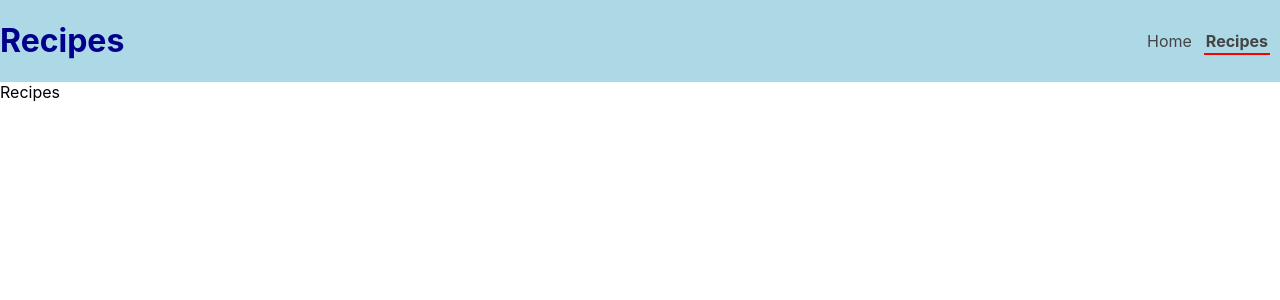
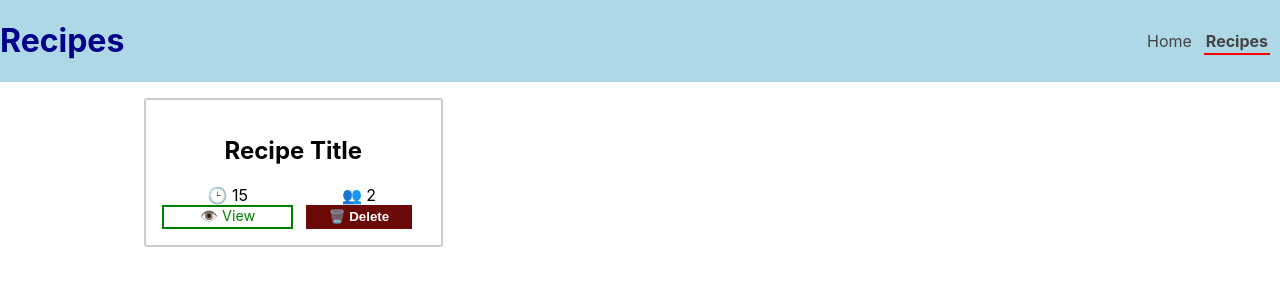
Before and after one commit to elPoeta/react-hooks-redux-example, a React (Create React App) app: page /recipes in a window 1280 px wide. Shown: the top 300 px of the page. Built offline with nearby package versions, Linux system fonts and the light colour scheme.

Commit message:
recipe reducer

```diff
--- a/package.json
+++ b/package.json
@@ -11,7 +11,8 @@
     "react-redux": "^7.1.3",
     "react-router-dom": "^5.1.2",
     "react-scripts": "3.3.0",
-    "redux": "^4.0.5"
+    "redux": "^4.0.5",
+    "uuid": "^3.4.0"
   },
   "scripts": {
     "start": "react-scripts start",
--- a/src/actions/types.js
+++ b/src/actions/types.js
@@ -1 +1,4 @@
 export const LOGIN_AUTHOR = 'LOGIN_AUTHOR';
+export const ADD_RECIPE = 'ADD_RECIPE';
+export const GET_RECIPES = 'GET_RECIPES';
+export const REMOVE_RECIPE = 'REMOVE_RECIPE';
--- a/src/components/Home.js
+++ b/src/components/Home.js
@@ -3,10 +3,7 @@ import {useSelector} from 'react-redux';
 import Login from './author/Login';
 import Dashboard from '../Dashboard';
 const Home = () => {
-   const {author, isAuthenticated } = useSelector(state =>(
-     state.isAuthenticated,
-     state.author
-   ))
+   const {author, isAuthenticated } = useSelector(state =>(state.author))
     return (
         <div>
            {isAuthenticated ? <Dashboard author={author}/> : <Login />}
--- a/src/components/RoutesApp.js
+++ b/src/components/RoutesApp.js
@@ -5,6 +5,7 @@ import NotFound from './NotFound';
 import Recipes from './recipes/Recipes';
 import RecipeForm from './recipes/RecipeForm';
 import Login from './author/Login';
+import RecipeDetail from './recipes/RecipeDetail';
 
 const RoutesApp = () => {
     return (
@@ -13,6 +14,7 @@ const RoutesApp = () => {
               <Route path="/recipes" component={Recipes} />
               <Route path="/createrecipe" component={RecipeForm} />
               <Route path="/login" render={props => <Login {...props}/>} />
+              <Route path="/recipe/:id" component={RecipeDetail} />
               <Route component={NotFound}/>
           </Switch>
     )
--- /dev/null
+++ b/src/components/recipes/RecipeDetail.js
@@ -0,0 +1,37 @@
+import React from 'react'
+import {useSelector} from 'react-redux';
+const RecipeDetail = (props) => {
+  const {recipes} = useSelector(state => (state.recipe))
+  const id = props.match.params.id;
+ const {title, ingredients, cookTime, servings, author} = recipes.find(recipe => recipe.id.toString() === id.toString());
+  return (
+    <div className="card">
+    <div className="card-title">
+      <h2>{title}</h2>
+    </div>
+    <div className="card-ingredient">
+      {ingredients.map((ingredient,index) =>(
+  <p key={index}>{ingredient}</p>
+))}
+    </div>
+    <div className="card-misc">
+      <div className="misc">
+        <div className="value"><span role="img" aria-label="clock">🕒</span></div>
+        <div className="type">{cookTime}</div>
+      </div>
+      <div className="misc">
+        <div className="value"><span>By</span></div>
+        <div className="type">{author}</div>
+      </div>
+      <div className="misc">
+        <div className="value"><span role="img" aria-label="people">👥</span></div>
+        <div className="type">{servings}</div>
+      </div>
+    </div>
+  </div>
+
+
+  )
+}
+
+export default RecipeDetail;
--- a/src/components/recipes/RecipeForm.js
+++ b/src/components/recipes/RecipeForm.js
@@ -1,11 +1,50 @@
-import React from 'react'
+import React, {useState} from 'react'
+import {useSelector, useDispatch} from 'react-redux';
+import {ADD_RECIPE} from '../../actions/types';
+import './recipeForm.css';
 
 const RecipeForm = () => {
-    return (
-        <div>
-            Recipe Form...
-        </div>
-    )
+  const {author} = useSelector((state) => (state.author))
+  const dispatch  = useDispatch();
+  const [title, setTitle] = useState('');
+  const [cookTime, setCookTime] = useState('');
+  const [ingredients, setIngredients] = useState('');
+  const [servings, setServings] = useState('');
+
+  const handleSubmit = e =>{
+     e.preventDefault();
+     const recipe = {
+      title,
+      ingredients: ingredients.trim().split('\n'),
+      cookTime,
+      servings,
+      author
+     }
+     dispatch(
+       {
+         type:ADD_RECIPE,
+         payload: {
+           recipe
+         }
+        })
+        setTitle('');
+        setIngredients('');
+        setServings('');
+        setCookTime('');
+  }
+
+  return (
+    <div className="RecipeForm">
+      <h2>Create Recipe</h2>
+      <form onSubmit={handleSubmit}>
+        <input className="RecipeForm-full" type="text" name="title" placeholder="Title"  value={title} onChange={e => setTitle(e.target.value)} required />
+        <textarea className="RecipeForm-full" rows="10" placeholder="Ingredients" value={ingredients} onChange={e=> setIngredients(e.target.value)} required/>
+        <input type="number" name="cookTime" placeholder="Cook Time" value={cookTime}  onChange={e => setCookTime(e.target.value)} required />
+        <input type="number" name="servings" placeholder="Servings" value={servings} onChange={e=> setServings(e.target.value)} required />
+        <input className="RecipeForm-full RecipeForm-btnSubmit" type="submit" value="add recipe" />
+      </form>
+    </div>
+  )
 }
 
-export default RecipeForm
+export default RecipeForm;
--- /dev/null
+++ b/src/components/recipes/RecipeItem.js
@@ -0,0 +1,26 @@
+import React from 'react';
+import {Link} from 'react-router-dom';
+import {REMOVE_RECIPE} from '../../actions/types';
+import {useDispatch} from 'react-redux';
+
+const RecipeItem = ({recipe}) => {
+    const dispatch = useDispatch();
+    const {id, title, cookTime, servings} = recipe;
+    const remove = () =>{
+       dispatch({
+           type: REMOVE_RECIPE,
+           payload:{id}
+       });
+    }
+    return (
+        <div className="Recipe-card">
+           <h2 className="RecipeForm-full">{title}</h2>
+            <span><span role="img" aria-label="clock">🕒</span> {cookTime}</span>
+            <span><span role="img" aria-label="people">👥</span> {servings}</span>
+            <Link to={`/recipe/${id}`}><span role="img" aria-label="eye">👁️</span> View</Link>
+            <button onClick={remove}><span role="img" aria-label="trash">🗑️</span> Delete</button>
+        </div>
+    )
+}
+
+export default RecipeItem;
--- a/src/components/recipes/Recipes.js
+++ b/src/components/recipes/Recipes.js
@@ -1,9 +1,18 @@
-import React from 'react'
-
+import React from 'react';
+import {useSelector} from 'react-redux';
+import RecipeItem from './RecipeItem';
+import './recipe.css'
 const Recipes = () => {
+    const {recipes} = useSelector(state =>(state.recipe))
     return (
-        <div>
-            Recipes
+        <div className="Recipe">
+                 {recipes.length ?
+                     recipes.map( recipe => (
+                         <RecipeItem
+                           key={recipe.id}
+                           recipe={recipe}/>
+                     ))
+                  : <h3>Sorry not recipes yet :( ...</h3>}
         </div>
     )
 }
--- /dev/null
+++ b/src/components/recipes/recipe.css
@@ -0,0 +1,119 @@
+.Recipe {
+    display: grid;
+    grid-template-columns: repeat(3, 1fr);
+    grid-gap: 1em;
+    justify-content: center;
+    align-items: center;
+    width: 80%;
+    margin: 0 auto;
+    text-align: center;
+}
+
+.Recipe-card {
+    display: grid;
+    grid-template-columns: 1fr 1fr;
+    border: 2px solid #ccc;
+    margin: 1em;
+    border-radius: .2em;
+    padding: 1em;
+}
+.Recipe-card a:nth-child(5),
+.Recipe-card button {
+    width: 80%;
+    justify-self: center;
+    text-align: center;
+    cursor: pointer;
+    font-weight: bold;
+}
+
+.Recipe-card button {
+    background-color: #6b0909;
+    border: 2px solid #6b0909;
+    padding: .2em;
+    outline: none;
+    color: #fff;
+}
+
+.Recipe-card a:nth-child(4) {
+    text-decoration: none;
+    border: 2px solid green;
+    color: green;
+    font-size: .9em;
+}
+
+.Recipe-card a:nth-child(4):hover {
+    color: #fff;
+    background-color: green;
+    transition: background-color 2s ease-out;
+}
+
+.Recipe-card button:nth-child(5):hover {
+    background-color: #fff;
+    color: #6b0909;
+    transition: background-color 2s ease-out;
+}
+
+.card {
+    display: grid;
+    grid-template-columns: 400px;
+    grid-template-rows: 80px 1fr 80px;
+    grid-template-areas: "title" "text" "misc";
+    border-radius: 18px;
+    background: white;
+    box-shadow: 5px 5px 15px rgba(0,0,0,0.9);
+    font-family: roboto;
+    text-align: center;
+    transition: 0.5s ease;
+    cursor: pointer;
+    width: 400px;
+    margin: 2em auto;
+  }
+  .card-title {
+    grid-area: title;
+    align-self: end;
+  }
+
+  .card-ingredient {
+    grid-area: text;
+    margin: 25px;
+  }
+  .card-ingredient p {
+    color: #222;
+    font-size:15px;
+    font-weight: 300;
+  }
+  .card-title h2 {
+    margin-top:0px;
+    font-size:28px;
+  }
+  .card-misc {
+    grid-area: misc;
+    display: grid;
+    grid-template-columns: repeat(3, 1fr);
+    grid-template-rows: 1fr;
+    border-bottom-left-radius: 15px;
+    border-bottom-right-radius: 15px;
+    background: #81d7ec;
+  }
+  .card-misc .misc {
+    padding:10px;
+    display: flex;
+    align-items: center;
+    justify-content: center;
+    flex-direction: column;
+    color: #222;
+  }
+
+  .card-misc .value{
+    font-size:1.3em;
+    font-weight: 500;
+  }
+  .card-misc .type{
+    font-size:1.3em;
+    font-weight: 300;
+    text-transform: uppercase;
+  }
+  .card:hover {
+    transform: scale(1.1);
+    box-shadow: 5px 5px 15px rgba(0,0,0,0.6);
+  }
--- /dev/null
+++ b/src/components/recipes/recipeForm.css
@@ -0,0 +1,43 @@
+.RecipeForm {
+    width: 40%;
+    margin: 2em auto;
+}
+.RecipeForm h2 {
+    color: #444;
+    font-size: 1.5em;
+}
+.RecipeForm form{
+    display: grid;
+    grid-template-columns: 1fr 1fr;
+    justify-content: center;
+    align-items: center;
+    padding: 2em;
+    background: lightskyblue;
+    border-radius: .3em;
+    box-shadow: 0 0 20px 0 rgba(72,94,116,0.7);
+}
+
+.RecipeForm form input,
+.RecipeForm form textarea {
+    padding: 5px;
+    margin: 1em;
+}
+.RecipeForm-full {
+    grid-column: 1 / 3;
+}
+
+.RecipeForm-btnSubmit{
+    background:#c9e6ff;
+    border:0;
+    font-size: .8em;
+    font-weight: bold;
+    text-transform: uppercase;
+}
+
+.RecipeForm-btnSubmit:hover {
+  background:#1ab13b;
+  color:#fff;
+  outline:0;
+  cursor: pointer;
+  transition: background-color 2s ease-out;
+}
--- a/src/reducers/index.js
+++ b/src/reducers/index.js
@@ -1,8 +1,10 @@
 import { combineReducers } from 'redux'
 import {authorReducer} from './authorReducer';
+import recipe from './recipeReducer';
 
 const rootReducer = combineReducers({
-    author: authorReducer
+    author: authorReducer,
+    recipe
 })
 
 export default rootReducer;
--- /dev/null
+++ b/src/reducers/recipeReducer.js
@@ -0,0 +1,32 @@
+import {ADD_RECIPE, REMOVE_RECIPE} from '../actions/types';
+import uuid from 'uuid/v4';
+const initialState = {
+    recipes:[{id:1,title:"Recipe Title", ingredients: ["3 palta","5 tomatto","salt"],cookTime:15, servings: 2, author:"@elPoeta"}],
+    recipe: {}
+}
+
+const recipeReducer = (state = initialState, action) =>{
+    switch(action.type) {
+        case ADD_RECIPE:
+            return {
+                ...state,
+                recipes:[...state.recipes, {
+                id: uuid(),
+                title: action.payload.recipe.title,
+                ingredients: action.payload.recipe.ingredients,
+                cookTime: action.payload.recipe.cookTime,
+                servings: action.payload.recipe.servings,
+                author: action.payload.recipe.author
+              }]
+            }
+              case REMOVE_RECIPE:
+                return {
+                    ...state,
+                    recipes:state.recipes.filter(recipe => recipe.id !== action.payload.id)
+                }
+              default:
+                  return state
+    }
+}
+
+export default recipeReducer;
```
